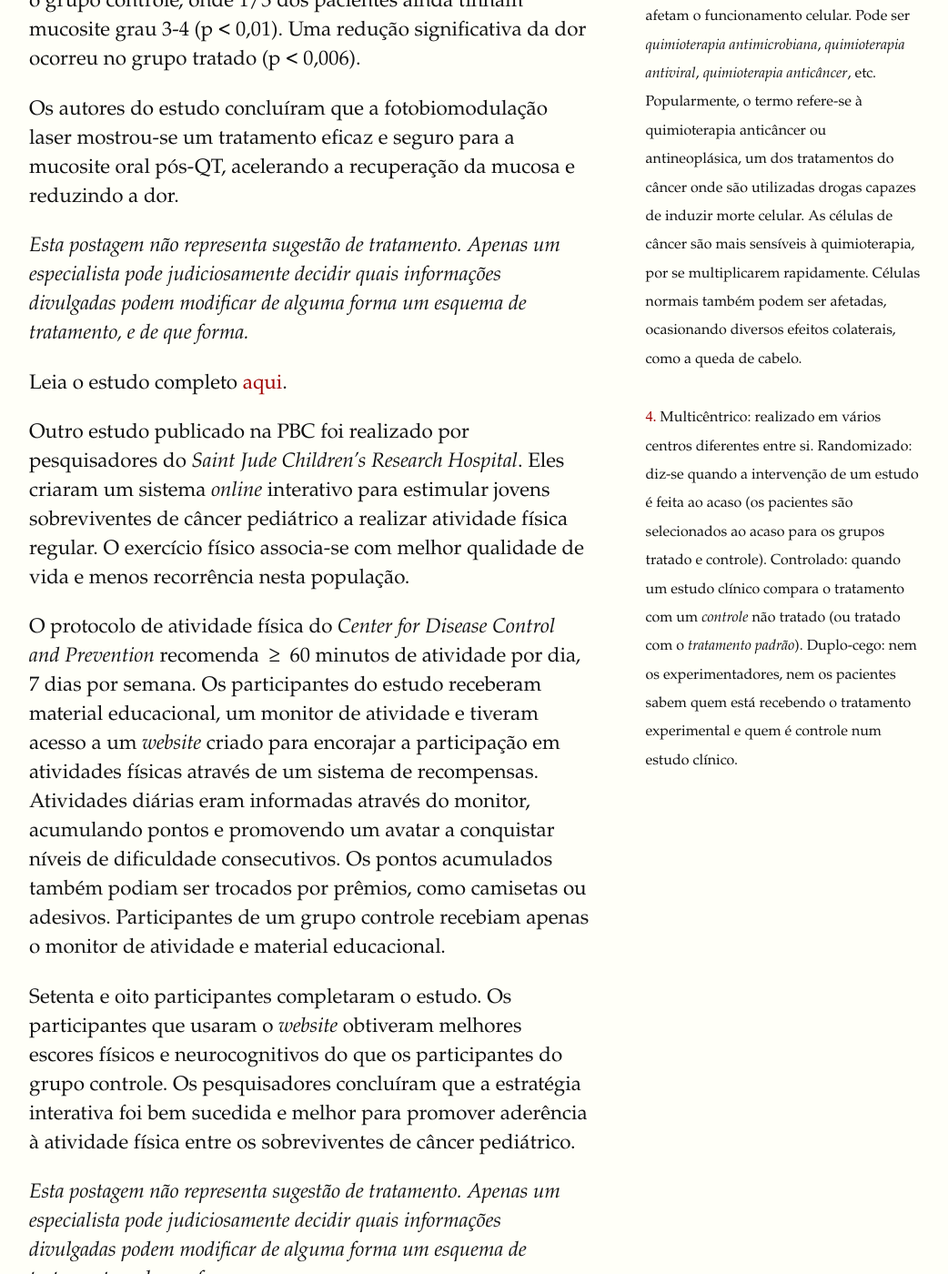
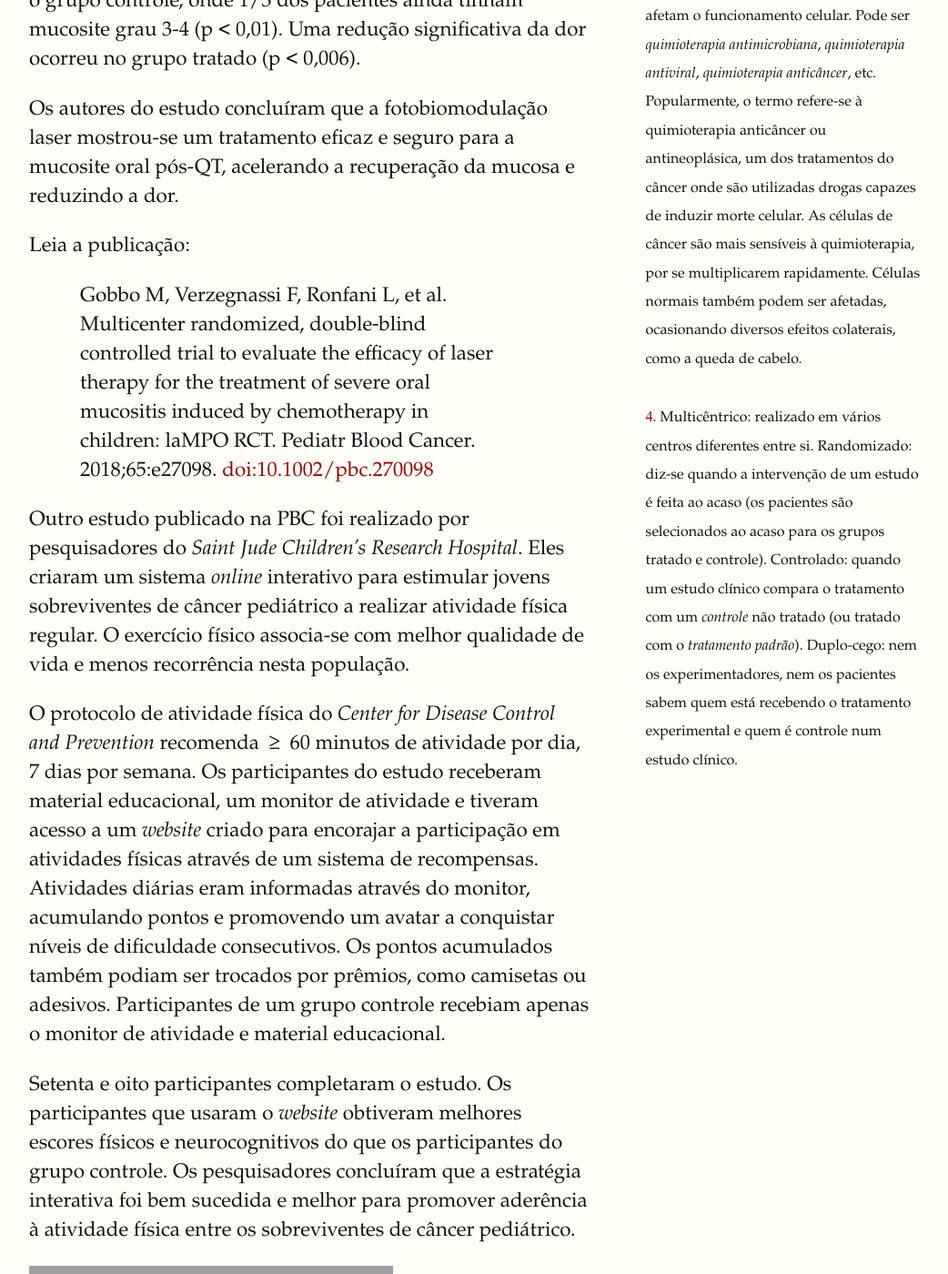
Before and after one commit to fhcflx/pharmakon, a Jekyll site: the page built from _posts/2018-05-09-Laser-ajudando-criancas-com-cancer.markdown, in a window 1280 px wide and 1400 px high, scrolled down 1309 px. Shown: the whole window at 91% size, without its empty margins (128-1170 px from the left). Built offline with Jekyll 4.4.1, drawn with Linux system fonts in a browser that asks for light colours; comment, search, counter and statistics services are not loaded; some of the changed text lies outside the part shown; grey boxes are pictures that could not be loaded.

Commit message:
por hoje é só, chefia

```diff
--- a/_posts/2018-05-09-Laser-ajudando-criancas-com-cancer.markdown
+++ b/_posts/2018-05-09-Laser-ajudando-criancas-com-cancer.markdown
@@ -18,9 +18,8 @@
 
 Os autores do estudo concluíram que a fotobiomodulação laser mostrou-se um tratamento eficaz e seguro para a mucosite oral pós-QT, acelerando a recuperação da mucosa e reduzindo a dor.
 
-_Esta postagem não representa sugestão de tratamento. Apenas um especialista pode judiciosamente decidir quais informações divulgadas podem modificar de alguma forma um esquema de tratamento, e de que forma._
-
-Leia o estudo completo [aqui](http://bit.ly/fhcflxB6).
+Leia a publicação:
+- Gobbo M, Verzegnassi F, Ronfani L, et al. Multicenter randomized, double‐blind controlled trial to evaluate the efficacy of laser therapy for the treatment of severe oral mucositis induced by chemotherapy in children: laMPO RCT. Pediatr Blood Cancer. 2018;65:e27098. [doi:10.1002/pbc.270098](https://doi.org/10.1002/pbc.27098)
 
 Outro estudo publicado na PBC foi realizado por pesquisadores do _Saint Jude Children's Research Hospital_. Eles criaram um sistema _online_ interativo para estimular jovens sobreviventes de câncer pediátrico a realizar atividade física regular. O exercício físico associa-se com melhor qualidade de vida e menos recorrência nesta população.
 
@@ -28,6 +27,11 @@
 
 Setenta e oito participantes completaram o estudo. Os participantes que usaram o _website_ obtiveram melhores escores físicos e neurocognitivos do que os participantes do grupo controle. Os pesquisadores concluíram que a estratégia interativa foi bem sucedida e melhor para promover aderência à atividade física entre os sobreviventes de câncer pediátrico.
 
+![](https://upload.wikimedia.org/wikipedia/commons/c/c8/Laserbehandling.jpg)
+
+_Figura: equipamento de fotobiomodulação usado na Suécia para tratar inflamação. Créditos Jonn Leffmann [CC BY 3.0](https://creativecommons.org/licenses/by/3.0), from Wikimedia Commons_
+
 _Esta postagem não representa sugestão de tratamento. Apenas um especialista pode judiciosamente decidir quais informações divulgadas podem modificar de alguma forma um esquema de tratamento, e de que forma._
 
-Leia o estudo completo [aqui](http://bit.ly/fhcflxFT).
+Leia a publicação:
+- Howell CR, Krull KR, Partin RE, et al. Randomized web‐based physical activity intervention in adolescent survivors of childhood cancer. Pediatr Blood Cancer. 2018;65:e27216. [doi:10.1002/pbc.27216](https://doi.org/10.1002/pbc.27216).
```
Also changed, not shown: _posts/2018-05-08-Viroterapia-oncolitica-para-gliomas.markdown (+6 -1 lines), _posts/2018-05-10-Insuficiencia-renal-e-cancer.markdown (+6 -1 lines).
